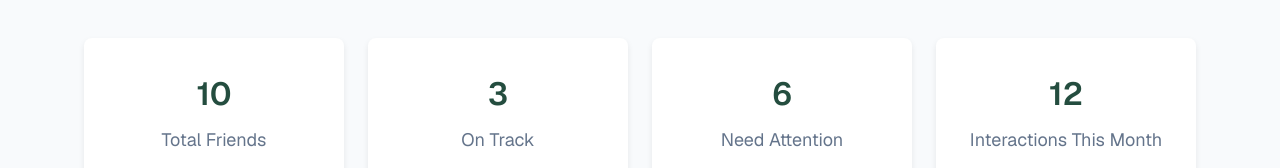
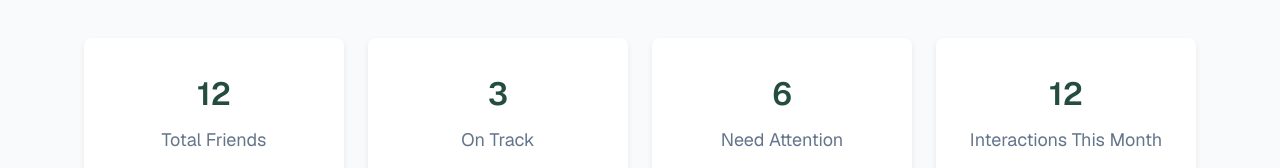
Before and after one commit to muntasirSayem/keen-keeper, a React (Vite) app: page / in a window 1280 px wide. Shown: the part 318-486 px from the top of the page. Built offline with nearby package versions, Linux system fonts and the light colour scheme.

Commit message:
added summary functionalities

```diff
--- a/src/pages/homepage/AllFriends.jsx
+++ b/src/pages/homepage/AllFriends.jsx
@@ -1,8 +1,7 @@
 import { use } from "react";
 
-const friendsPromise = fetch("/friends.json").then((res) => res.json());
 
-function AllFriends() {
+function AllFriends({friendsPromise}) {
   const friends = use(friendsPromise);
   console.log(friends);
 
@@ -14,7 +13,7 @@ function AllFriends() {
           return (
             <div
               key={friend.id}
-              class="bg-white rounded-lg shadow-[0_3px_6px_0_rgba(0,0,0,0.08)] p-6 flex flex-col items-center text-center gap-3"
+              class="bg-white rounded-lg shadow-[0_3px_6px_0_rgba(0,0,0,0.08)] p-6 flex flex-col items-center text-center gap-3 cursor-pointer hover:brightness-95"
             >
               <img
                 src={friend.picture}
--- a/src/pages/homepage/HomePage.jsx
+++ b/src/pages/homepage/HomePage.jsx
@@ -1,18 +1,20 @@
 import AllFriends from "./AllFriends";
 import Banner from "./Banner";
 import Summary from "./Summary";
+
+const friendsPromise = fetch("/friends.json").then((res) => res.json());
 
 function HomePage() {
   return (
     <div className="py-20 space-y-10">
       {/* BANNER */}
-      <Banner/>
+      <Banner />
 
       {/* SUMMARY */}
-      <Summary/>
+      <Summary friendsPromise={friendsPromise} />
 
       {/* FRIENDS */}
-      <AllFriends/>
+      <AllFriends friendsPromise={friendsPromise} />
     </div>
   );
 }
--- a/src/pages/homepage/Summary.jsx
+++ b/src/pages/homepage/Summary.jsx
@@ -1,18 +1,28 @@
-function Summary() {
+import { use } from "react";
+
+function Summary({ friendsPromise }) {
+  const friends = use(friendsPromise);
+
+  const totalFriends = friends.length;
+
+  const onTrack = friends.filter((friend) => friend.status === "On-Track").length;
+
+  const overdue = friends.filter((friend) => friend.status === "Overdue").length;
+
   return (
     <div className="max-w-278 mx-auto grid grid-cols-4 gap-6 border-b border-[#E9E9E9] pb-10 mb-10">
       <div className="bg-white rounded-lg shadow-[0_3px_6px_0_rgba(0,0,0,0.08)] p-8 flex flex-col items-center text-center gap-2">
-        <p className="text-[2rem] text-[#244D3F] font-semibold">10</p>
+        <p className="text-[2rem] text-[#244D3F] font-semibold">{totalFriends}</p>
         <p className="text-[#64748B] text-lg">Total Friends</p>
       </div>
 
       <div className="bg-white rounded-lg shadow-[0_3px_6px_0_rgba(0,0,0,0.08)] p-8 flex flex-col items-center text-center gap-2">
-        <p className="text-[2rem] text-[#244D3F] font-semibold">3</p>
+        <p className="text-[2rem] text-[#244D3F] font-semibold">{onTrack}</p>
         <p className="text-[#64748B] text-lg">On Track</p>
       </div>
 
       <div className="bg-white rounded-lg shadow-[0_3px_6px_0_rgba(0,0,0,0.08)] p-8 flex flex-col items-center text-center gap-2">
-        <p className="text-[2rem] text-[#244D3F] font-semibold">6</p>
+        <p className="text-[2rem] text-[#244D3F] font-semibold">{overdue}</p>
         <p className="text-[#64748B] text-lg">Need Attention</p>
       </div>
 
```
